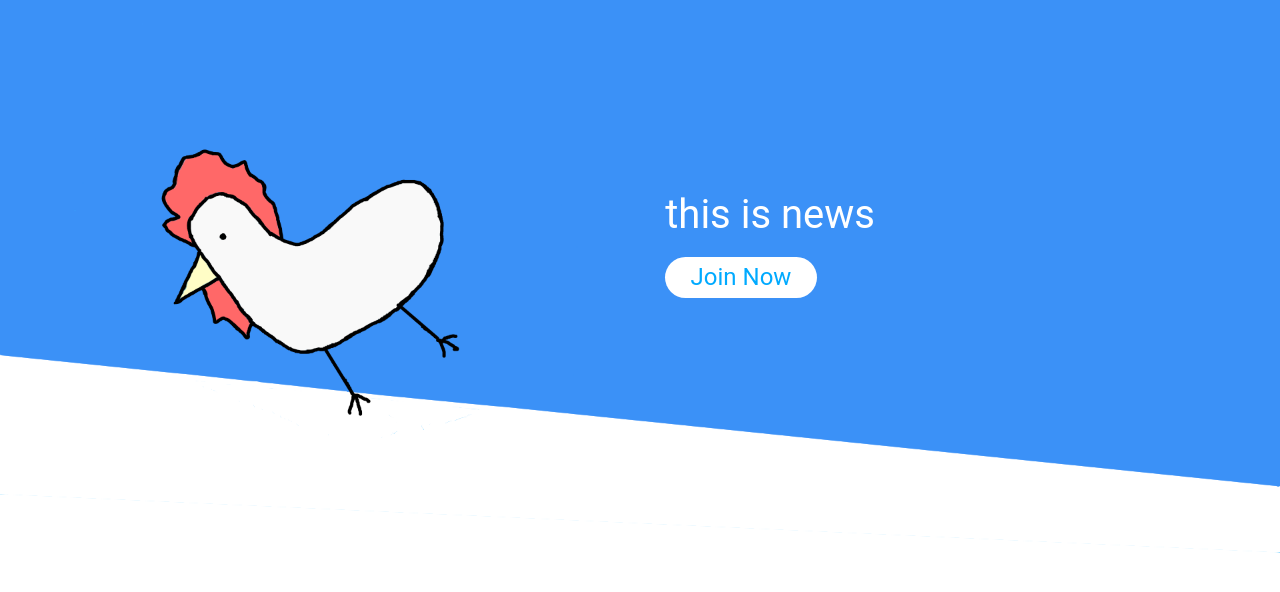
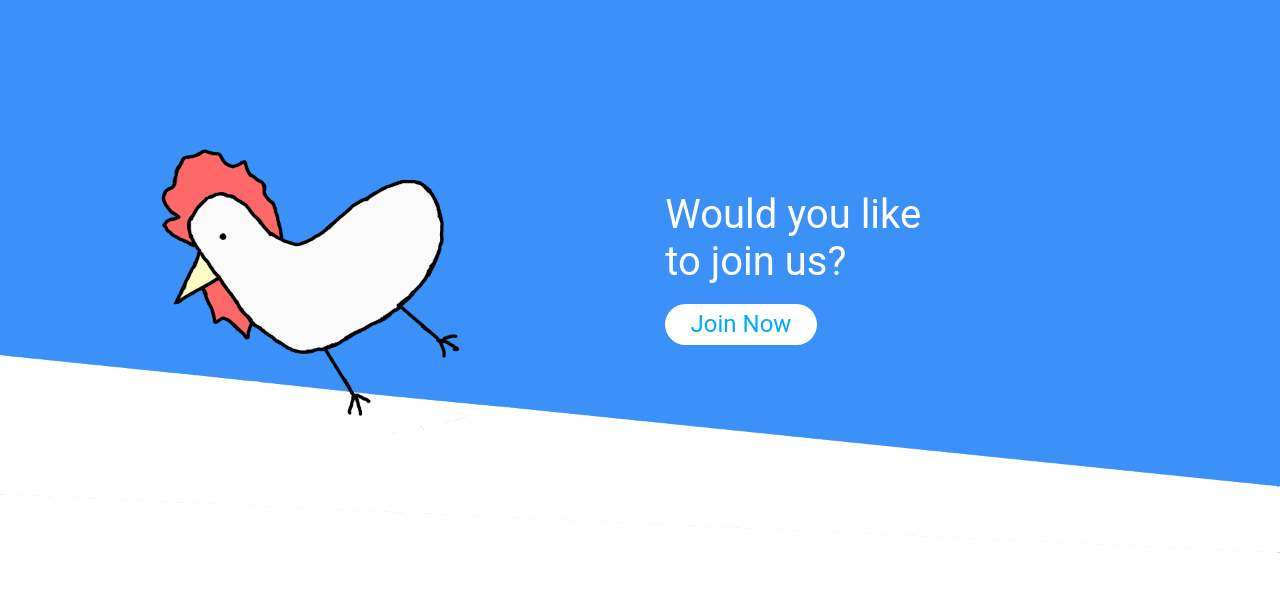
Before and after one commit to Mato0429/niwatori-hideout, a plain HTML site: page index.html in a window 1280 px wide. Shown: the part 46-638 px from the top of the page. Drawn offline with Linux system fonts and the light colour scheme.

Commit message:
Update index.html

```diff
--- a/index.html
+++ b/index.html
@@ -14,7 +14,8 @@
 
    <div class="noconsole">
     <div class="top-text">
-     this is news
+     Would you like<br>
+      to join us?
     </div>
    <a class="top-join" title="join discord server" href="https://discord.gg/prbuVecmSN">
     Join Now
```
